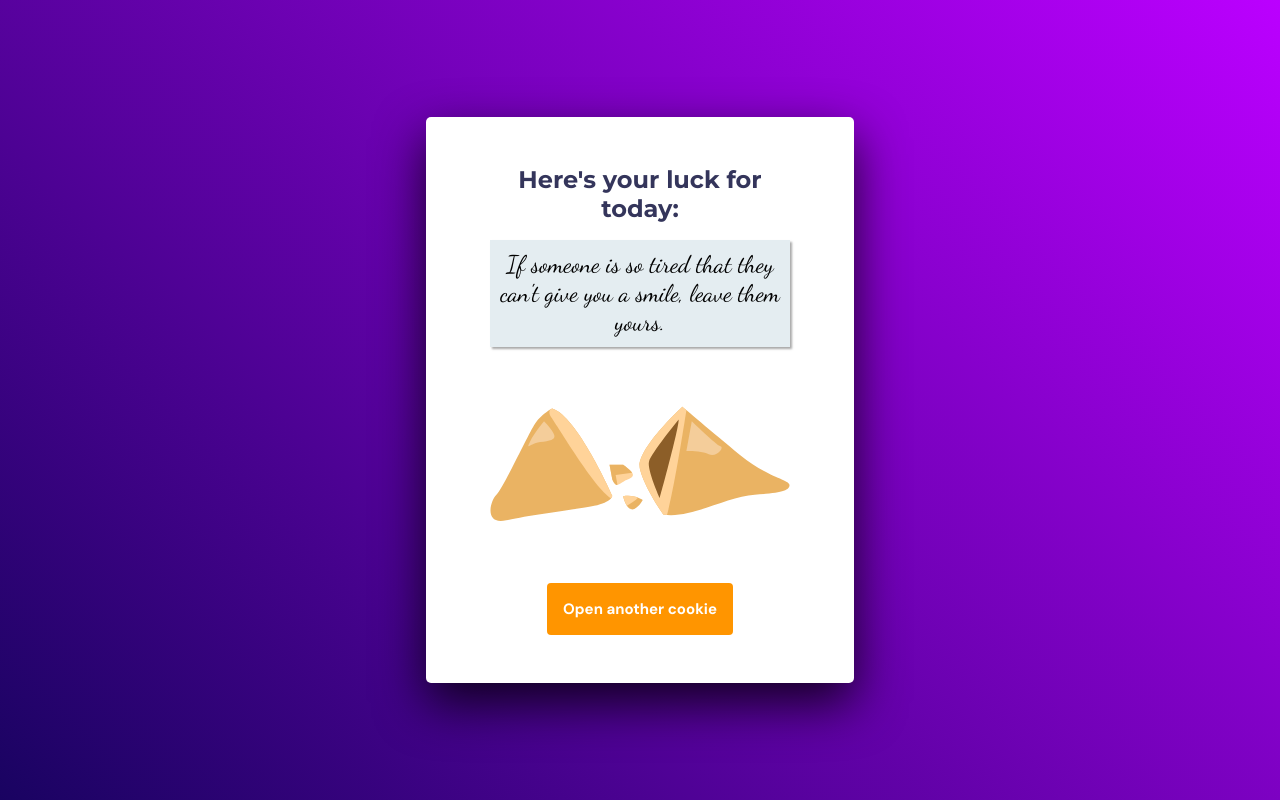
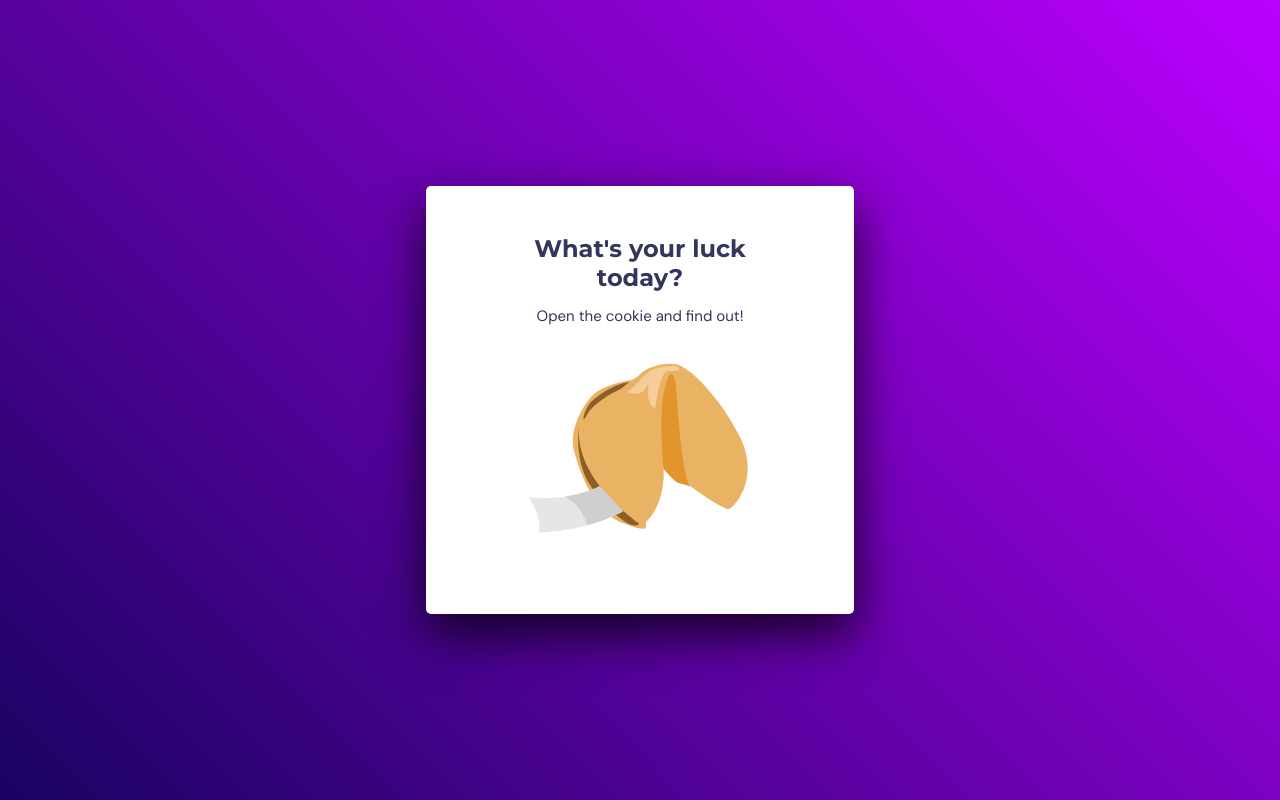
Before and after one commit to arks-lacerda/03-fortuneCookie, a plain HTML site: page index.html in a window 1280 px wide. Drawn offline with Linux system fonts and the light colour scheme.

Commit message:
Updating a class in index

```diff
--- a/index.html
+++ b/index.html
@@ -20,7 +20,7 @@
 </head>
 <body>
   <main>
-    <div class="screenOne hide">
+    <div class="screenOne">
       <h1>What's your luck today?</h1>
       <p>Open the cookie and find out!</p>
 
@@ -44,7 +44,7 @@
       </button>
     </div>
 
-    <div class="screenTwo">
+    <div class="screenTwo hide">
       <h1>Here's your luck for today:</h1>
       <div class="message">
         <p>If someone is so tired that they can't give you a smile, leave them yours.</p>
```
